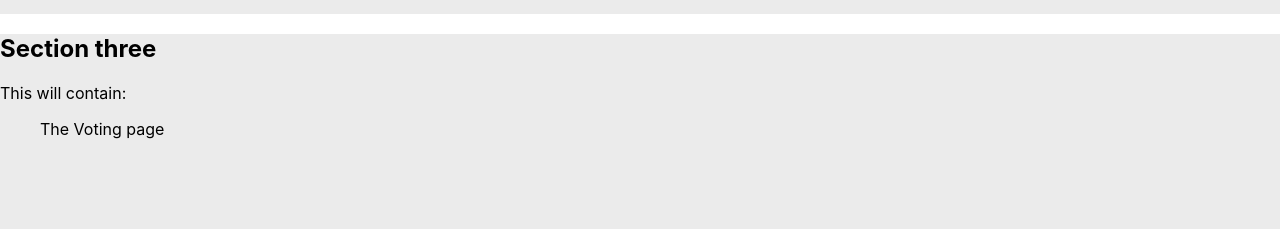
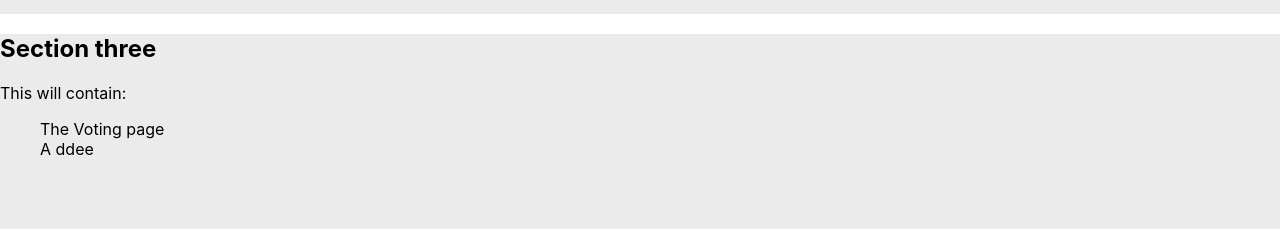
Before and after one commit to ylw-iq/ylw-project, a React (Create React App) app: page / in a window 1280 px wide. Shown: the part 1400-1629 px from the top of the page. Built offline with nearby package versions, Linux system fonts and the light colour scheme.

Commit message:
a change

```diff
--- a/src/Section3/Section3.js
+++ b/src/Section3/Section3.js
@@ -8,6 +8,7 @@ const Section3 = () => {
             <p>This will contain:</p>
             <ul>
                 <li>The Voting page</li>
+                <li>A ddee</li>
             </ul>
             </div>
         </section>
```
